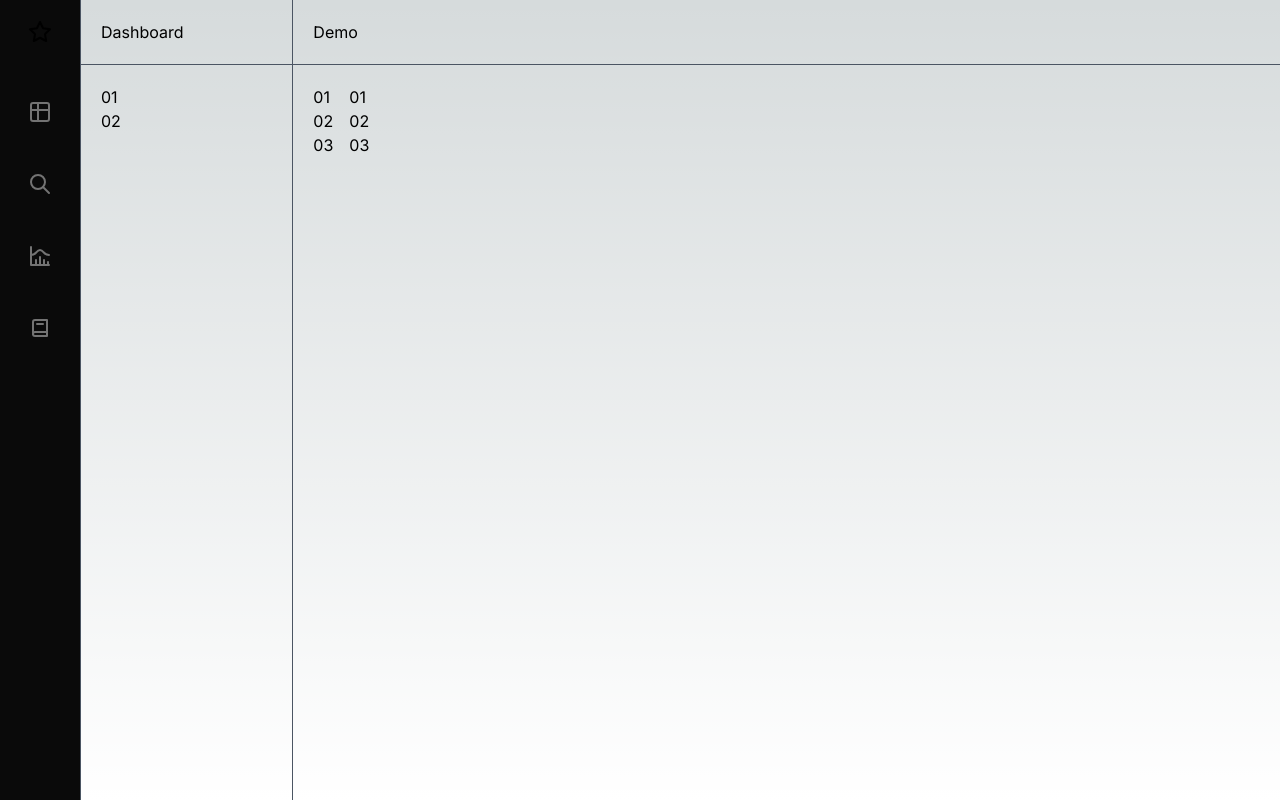
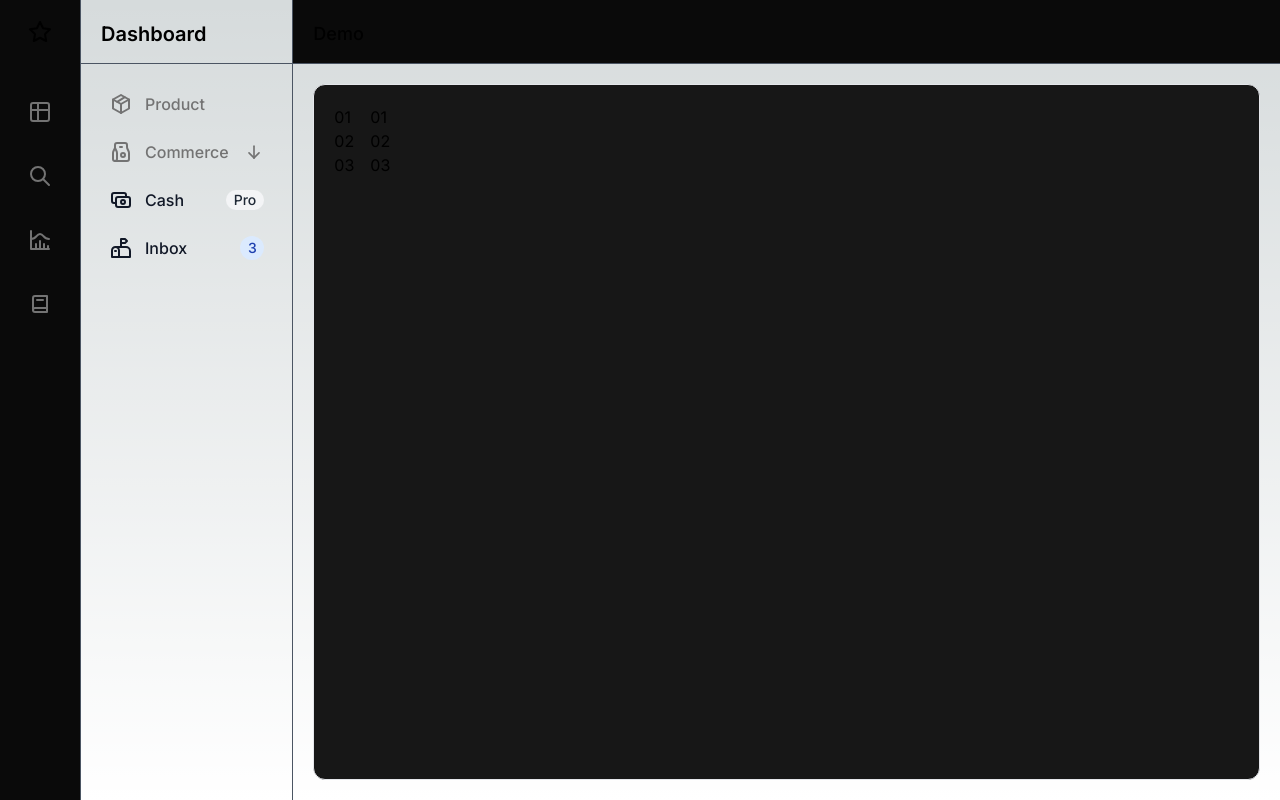
Before and after one commit to dvque/next-spacestock, a Next.js app: page / in a window 1280 px wide. Built offline with nearby package versions, Linux system fonts and the light colour scheme.

Commit message:
children layout ready

```diff
--- a/src/app/layout.tsx
+++ b/src/app/layout.tsx
@@ -1,5 +1,6 @@
 import type { Metadata } from 'next'
 import { Inter } from 'next/font/google'
+import { useState } from 'react';
 import './globals.css'
 
 const inter = Inter({ subsets: ['latin'] })
@@ -23,38 +24,84 @@ export default function RootLayout({
               <div className="flex flex-row p-5 w-full items-center justify-center">
                 <svg xmlns="http://www.w3.org/2000/svg" className="icon icon-tabler icon-tabler-star" width="24" height="24" viewBox="0 0 24 24" stroke-width="2" stroke="currentColor" fill="none" stroke-linecap="round" stroke-linejoin="round"><path stroke="none" d="M0 0h24v24H0z" fill="none" /><path d="M12 17.75l-6.172 3.245l1.179 -6.873l-5 -4.867l6.9 -1l3.086 -6.253l3.086 6.253l6.9 1l-5 4.867l1.179 6.873z" /></svg>
               </div>
-              <div className="flex flex-col py-5 gap-4 items-center w-full">
-                <a className='p-4 text-neutral-500 rounded-2xl hover:bg-neutral-900 hover:text-white hover:cursor-pointer '><svg xmlns="http://www.w3.org/2000/svg" className="icon icon-tabler icon-tabler-table" width="24" height="24" viewBox="0 0 24 24" stroke-width="2" stroke="currentColor" fill="none" stroke-linecap="round" stroke-linejoin="round"><path stroke="none" d="M0 0h24v24H0z" fill="none" /><path d="M3 5a2 2 0 0 1 2 -2h14a2 2 0 0 1 2 2v14a2 2 0 0 1 -2 2h-14a2 2 0 0 1 -2 -2v-14z" /><path d="M3 10h18" /><path d="M10 3v18" /></svg></a>
-                <a className='p-4 text-neutral-500 rounded-2xl hover:bg-neutral-900 hover:text-white hover:cursor-pointer '>
+              <div className="flex flex-col py-5 gap-2 items-center w-full">
+                <a href="#" className='p-4 text-neutral-500 rounded-2xl hover:bg-neutral-900 hover:text-white  duration-300'><svg xmlns="http://www.w3.org/2000/svg" className="icon icon-tabler icon-tabler-table" width="24" height="24" viewBox="0 0 24 24" stroke-width="2" stroke="currentColor" fill="none" stroke-linecap="round" stroke-linejoin="round"><path stroke="none" d="M0 0h24v24H0z" fill="none" /><path d="M3 5a2 2 0 0 1 2 -2h14a2 2 0 0 1 2 2v14a2 2 0 0 1 -2 2h-14a2 2 0 0 1 -2 -2v-14z" /><path d="M3 10h18" /><path d="M10 3v18" /></svg></a>
+                <a href="#" className='p-4 text-neutral-500 rounded-2xl hover:bg-neutral-900 hover:text-white duration-300'>
                   <svg xmlns="http://www.w3.org/2000/svg" className="icon icon-tabler icon-tabler-search" width="24" height="24" viewBox="0 0 24 24" stroke-width="2" stroke="currentColor" fill="none" stroke-linecap="round" stroke-linejoin="round"><path stroke="none" d="M0 0h24v24H0z" fill="none" /><path d="M10 10m-7 0a7 7 0 1 0 14 0a7 7 0 1 0 -14 0" /><path d="M21 21l-6 -6" /></svg>
                 </a>
-                <a className='p-4 text-neutral-500 rounded-2xl hover:bg-neutral-900 hover:text-white hover:cursor-pointer '>
+                <a href="#" className='p-4 text-neutral-500 rounded-2xl hover:bg-neutral-900 hover:text-white duration-300'>
                   <svg xmlns="http://www.w3.org/2000/svg" className="icon icon-tabler icon-tabler-chart-histogram" width="24" height="24" viewBox="0 0 24 24" stroke-width="2" stroke="currentColor" fill="none" stroke-linecap="round" stroke-linejoin="round"><path stroke="none" d="M0 0h24v24H0z" fill="none" /><path d="M3 3v18h18" /><path d="M20 18v3" /><path d="M16 16v5" /><path d="M12 13v8" /><path d="M8 16v5" /><path d="M3 11c6 0 5 -5 9 -5s3 5 9 5" /></svg>
                 </a>
-                <a className='p-4 text-neutral-500 rounded-2xl hover:bg-neutral-900 hover:text-white hover:cursor-pointer '>
+                <a href="#" className='p-4 text-neutral-500 rounded-2xl hover:bg-neutral-900 hover:text-white duration-300'>
                   <svg xmlns="http://www.w3.org/2000/svg" className="icon icon-tabler icon-tabler-book-2" width="24" height="24" viewBox="0 0 24 24" stroke-width="2" stroke="currentColor" fill="none" stroke-linecap="round" stroke-linejoin="round"><path stroke="none" d="M0 0h24v24H0z" fill="none" /><path d="M19 4v16h-12a2 2 0 0 1 -2 -2v-12a2 2 0 0 1 2 -2h12z" /><path d="M19 16h-12a2 2 0 0 0 -2 2" /><path d="M9 8h6" /></svg>
                 </a>
               </div>
-
             </div>
           </div>
           <div className="basis-1/6 border-x border-gray-600">
-            <div className="flex flex-col  h-full">
-              <div className="flex flex-row border-b border-gray-600 p-5 w-full">
-                <div>Dashboard</div>
+            <div className="flex flex-col h-full">
+              <div className="flex flex-row border-b border-gray-600 p-5 w-full max-h-16">
+                <h1 className='text-xl font-semibold'>Dashboard</h1>
               </div>
               <div className="flex flex-col p-5 w-full h-full">
-                <div>01</div>
-                <div>02</div>
+                <ul className="space-y-2 font-medium">
+                  <li>
+                    <a href="#" className="flex items-center p-2 rounded-lg group text-neutral-500 hover:bg-neutral-900 hover:text-white active:bg-neutral-900 active:text-white">
+                      <svg xmlns="http://www.w3.org/2000/svg" className="icon icon-tabler icon-tabler-box-seam" width="24" height="24" viewBox="0 0 24 24" strokeWidth="2" stroke="currentColor" fill="none" strokeLinecap="round" strokeLinejoin="round">
+                        <path stroke="none" d="M0 0h24v24H0z" fill="none" />
+                        <path d="M12 3l8 4.5v9l-8 4.5l-8 -4.5v-9l8 -4.5" />
+                        <path d="M12 12l8 -4.5" />
+                        <path d="M8.2 9.8l7.6 -4.6" />
+                        <path d="M12 12v9" />
+                        <path d="M12 12l-8 -4.5" />
+                      </svg>
+                      <span className="ms-3">Product</span>
+                    </a>
+                  </li>
+                  <li>
+                    <button type="button" className="flex items-center w-full p-2 text-base text-neutral-500 transition duration-75 rounded-lg group hover:bg-neutral-900 hover:text-white active:bg-neutral-900 active:text-white " aria-controls="dropdown-example" data-collapse-toggle="dropdown-example">
+                      <svg xmlns="http://www.w3.org/2000/svg" className="icon icon-tabler icon-tabler-paper-bag" width="24" height="24" viewBox="0 0 24 24" stroke-width="2" stroke="currentColor" fill="none" stroke-linecap="round" stroke-linejoin="round"><path stroke="none" d="M0 0h24v24H0z" fill="none" /><path d="M8 3h8a2 2 0 0 1 2 2v1.82a5 5 0 0 0 .528 2.236l.944 1.888a5 5 0 0 1 .528 2.236v5.82a2 2 0 0 1 -2 2h-12a2 2 0 0 1 -2 -2v-5.82a5 5 0 0 1 .528 -2.236l1.472 -2.944v-3a2 2 0 0 1 2 -2z" /><path d="M14 15m-2 0a2 2 0 1 0 4 0a2 2 0 1 0 -4 0" /><path d="M6 21a2 2 0 0 0 2 -2v-5.82a5 5 0 0 0 -.528 -2.236l-1.472 -2.944" /><path d="M11 7h2" /></svg>
+
+                      <span className="flex-1 ms-3 text-left rtl:text-right whitespace-nowrap">Commerce</span>
+
+                      <svg xmlns="http://www.w3.org/2000/svg" className="icon icon-tabler icon-tabler-arrow-down" width="20" height="20" viewBox="0 0 24 24" stroke-width="2" stroke="currentColor" fill="none" stroke-linecap="round" stroke-linejoin="round"><path stroke="none" d="M0 0h24v24H0z" fill="none" /><path d="M12 5l0 14" /><path d="M18 13l-6 6" /><path d="M6 13l6 6" /></svg>
+                    </button>
+                    <ul id="dropdown-example" className="hidden py-2 space-y-2">
+                      <li>
+                        <a href="#" className="flex items-center w-full p-2 text-gray-900 transition duration-75 rounded-lg pl-11 group hover:bg-gray-100 dark:text-white dark:hover:bg-gray-700">Products</a>
+                      </li>
+                      <li>
+                        <a href="#" className="flex items-center w-full p-2 text-gray-900 transition duration-75 rounded-lg pl-11 group hover:bg-gray-100 dark:text-white dark:hover:bg-gray-700">Billing</a>
+                      </li>
+                      <li>
+                        <a href="#" className="flex items-center w-full p-2 text-gray-900 transition duration-75 rounded-lg pl-11 group hover:bg-gray-100 dark:text-white dark:hover:bg-gray-700">Invoice</a>
+                      </li>
+                    </ul>
+                  </li>
+                  <li>
+                    <a href="#" className="flex items-center p-2 text-gray-900 rounded-lg dark:text-white hover:bg-gray-100 dark:hover:bg-gray-700 group">
+                      <svg xmlns="http://www.w3.org/2000/svg" className="icon icon-tabler icon-tabler-cash" width="24" height="24" viewBox="0 0 24 24" stroke-width="2" stroke="currentColor" fill="none" stroke-linecap="round" stroke-linejoin="round"><path stroke="none" d="M0 0h24v24H0z" fill="none" /><path d="M7 9m0 2a2 2 0 0 1 2 -2h10a2 2 0 0 1 2 2v6a2 2 0 0 1 -2 2h-10a2 2 0 0 1 -2 -2z" /><path d="M14 14m-2 0a2 2 0 1 0 4 0a2 2 0 1 0 -4 0" /><path d="M17 9v-2a2 2 0 0 0 -2 -2h-10a2 2 0 0 0 -2 2v6a2 2 0 0 0 2 2h2" /></svg>
+                      <span className="flex-1 ms-3 whitespace-nowrap">Cash</span>
+                      <span className="inline-flex items-center justify-center px-2 ms-3 text-sm font-medium text-gray-800 bg-gray-100 rounded-full dark:bg-gray-700 dark:text-gray-300">Pro</span>
+                    </a>
+                  </li>
+                  <li>
+                    <a href="#" className="flex items-center p-2 text-gray-900 rounded-lg dark:text-white hover:bg-gray-100 dark:hover:bg-gray-700 group">
+                      <svg xmlns="http://www.w3.org/2000/svg" className="icon icon-tabler icon-tabler-mailbox" width="24" height="24" viewBox="0 0 24 24" stroke-width="2" stroke="currentColor" fill="none" stroke-linecap="round" stroke-linejoin="round"><path stroke="none" d="M0 0h24v24H0z" fill="none" /><path d="M10 21v-6.5a3.5 3.5 0 0 0 -7 0v6.5h18v-6a4 4 0 0 0 -4 -4h-10.5" /><path d="M12 11v-8h4l2 2l-2 2h-4" /><path d="M6 15h1" /></svg>
+                      <span className="flex-1 ms-3 whitespace-nowrap">Inbox</span>
+                      <span className="inline-flex items-center justify-center w-3 h-3 p-3 ms-3 text-sm font-medium text-blue-800 bg-blue-100 rounded-full dark:bg-blue-900 dark:text-blue-300">3</span>
+                    </a>
+                  </li>
+                </ul>
               </div>
             </div>
           </div>
           <div className="grow ">
             <div className="flex flex-col  h-full">
-              <div className="flex flex-row border-b border-gray-600  p-5 w-full sticky top-0">
-                <div>Demo</div>
+              <div className="flex flex-row border-b border-gray-600 bg-neutral-950 p-5 w-full sticky top-0 max-h-16">
+                <h2 className='text-lg font-medium'>Demo</h2>
               </div>
-              <div className="flex flex-row  p-5 w-full h-full">
+              <div className="flex flex-row border rounded-xl  m-5 p-5 bg-neutral-900 h-full">
                 {children}
               </div>
             </div>
```
